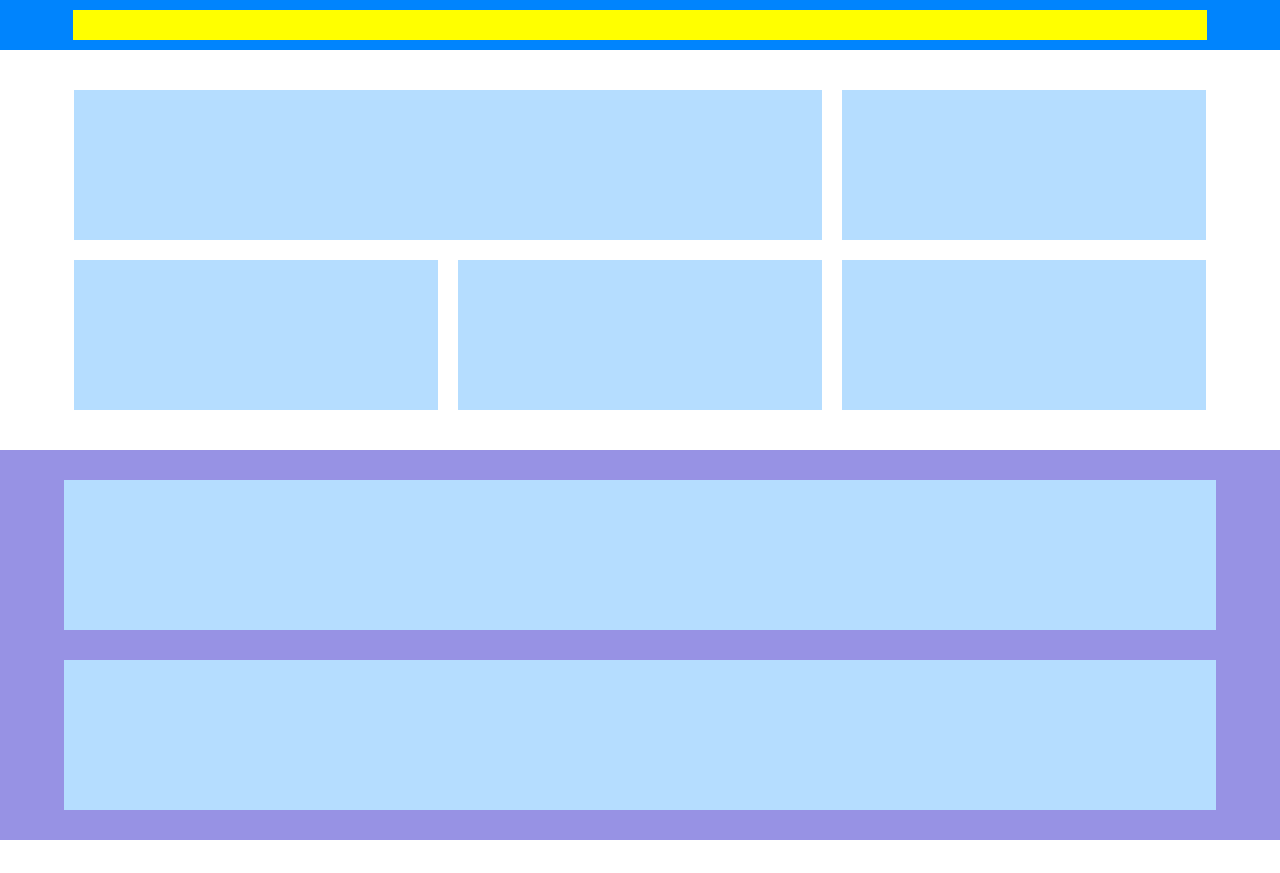
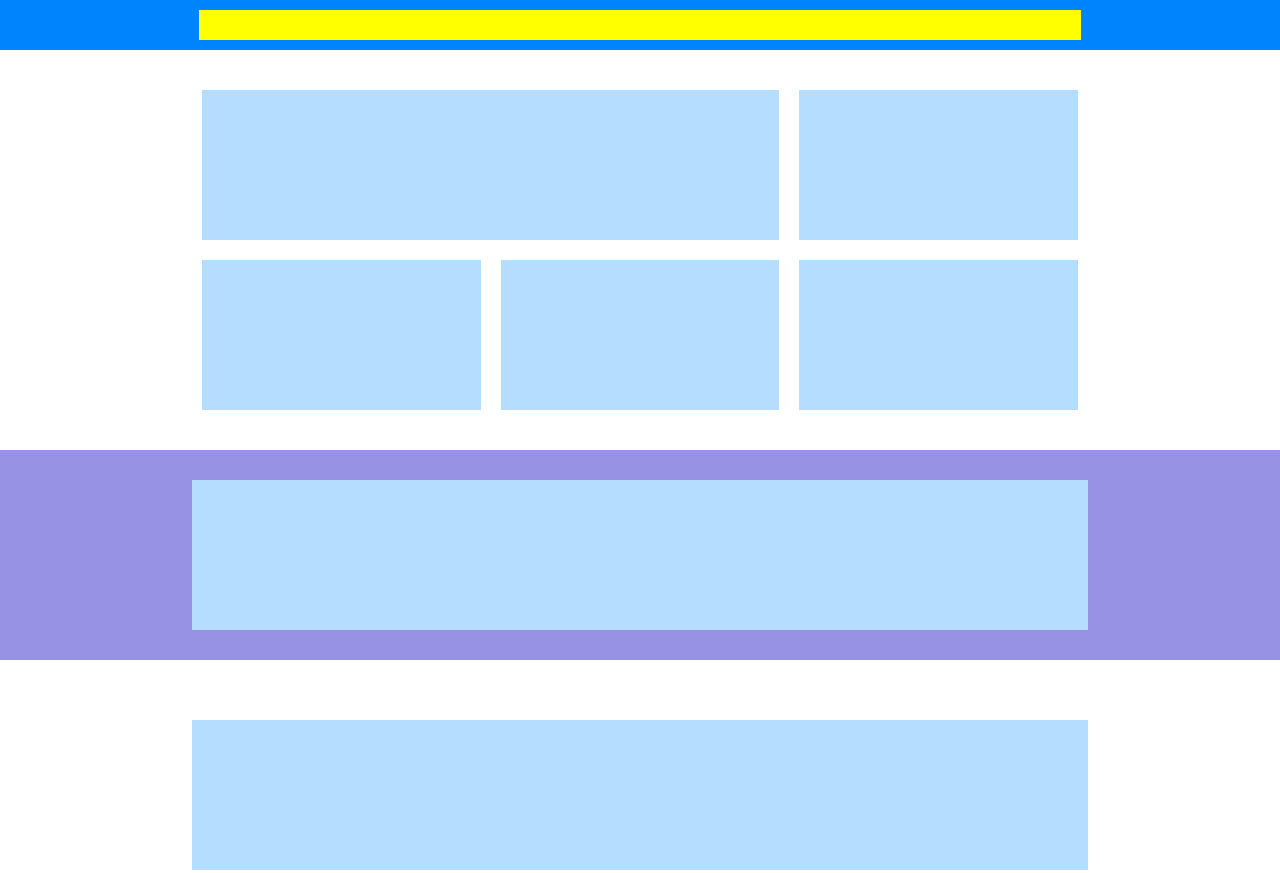
Before and after one commit to Anymoose98/htmlcss-responsive-layout, a plain HTML site: page index.html in a window 1280 px wide. Shown: the top 873 px of the page. Drawn offline with Linux system fonts and the light colour scheme.

Commit message:
PC 992px media fatta

```diff
--- a/css/style.css
+++ b/css/style.css
@@ -213,6 +213,17 @@ PC 992px
 *******************************
 */
 @media screen and (min-width:992px){
+    .riga-header{
+        width: 70%;
+    }
+
+    .riga-main{
+        width: 70%;
+    }
+
+    .col-main-strategic{
+        width: calc(100% / 2);
+    }
 
 }
 
```
